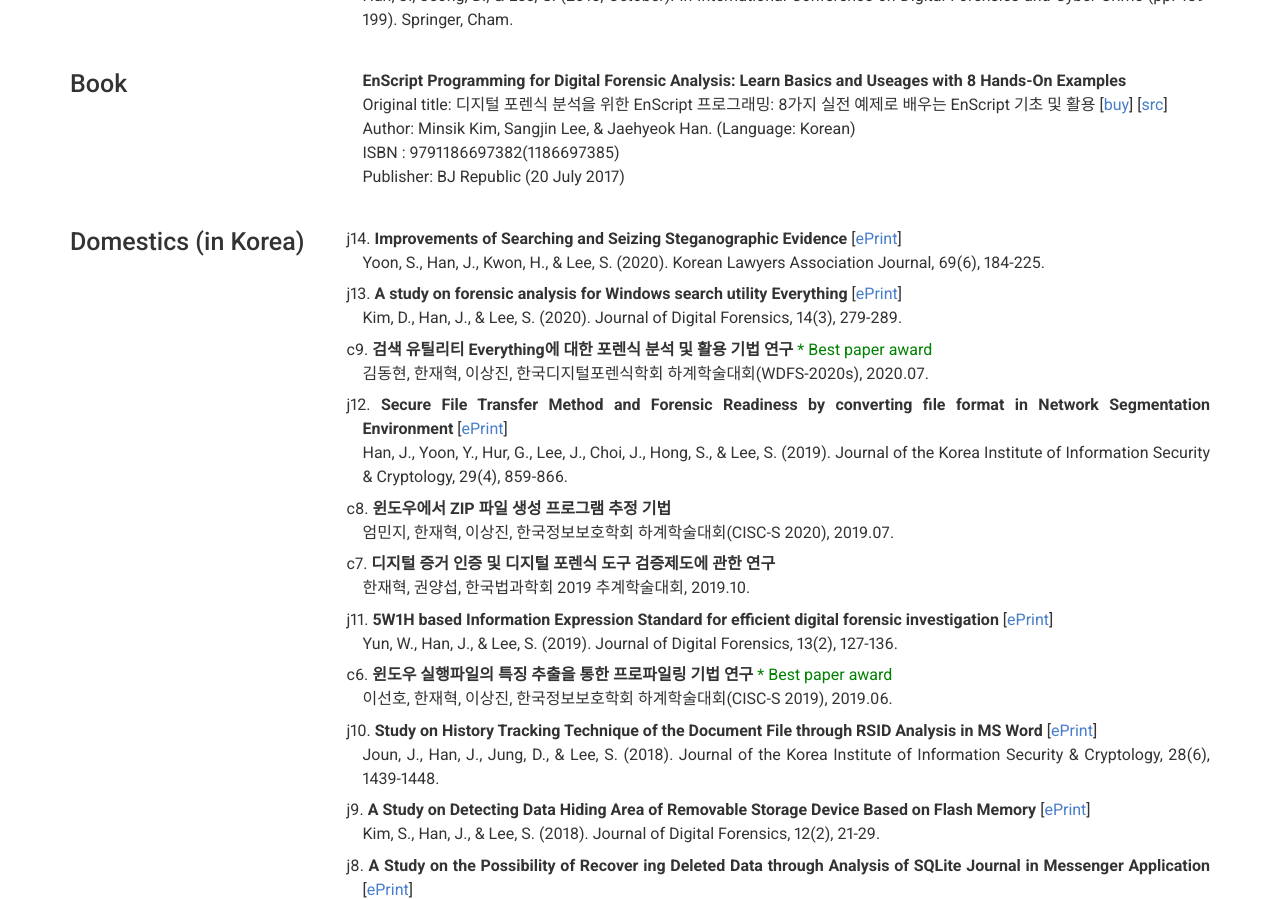
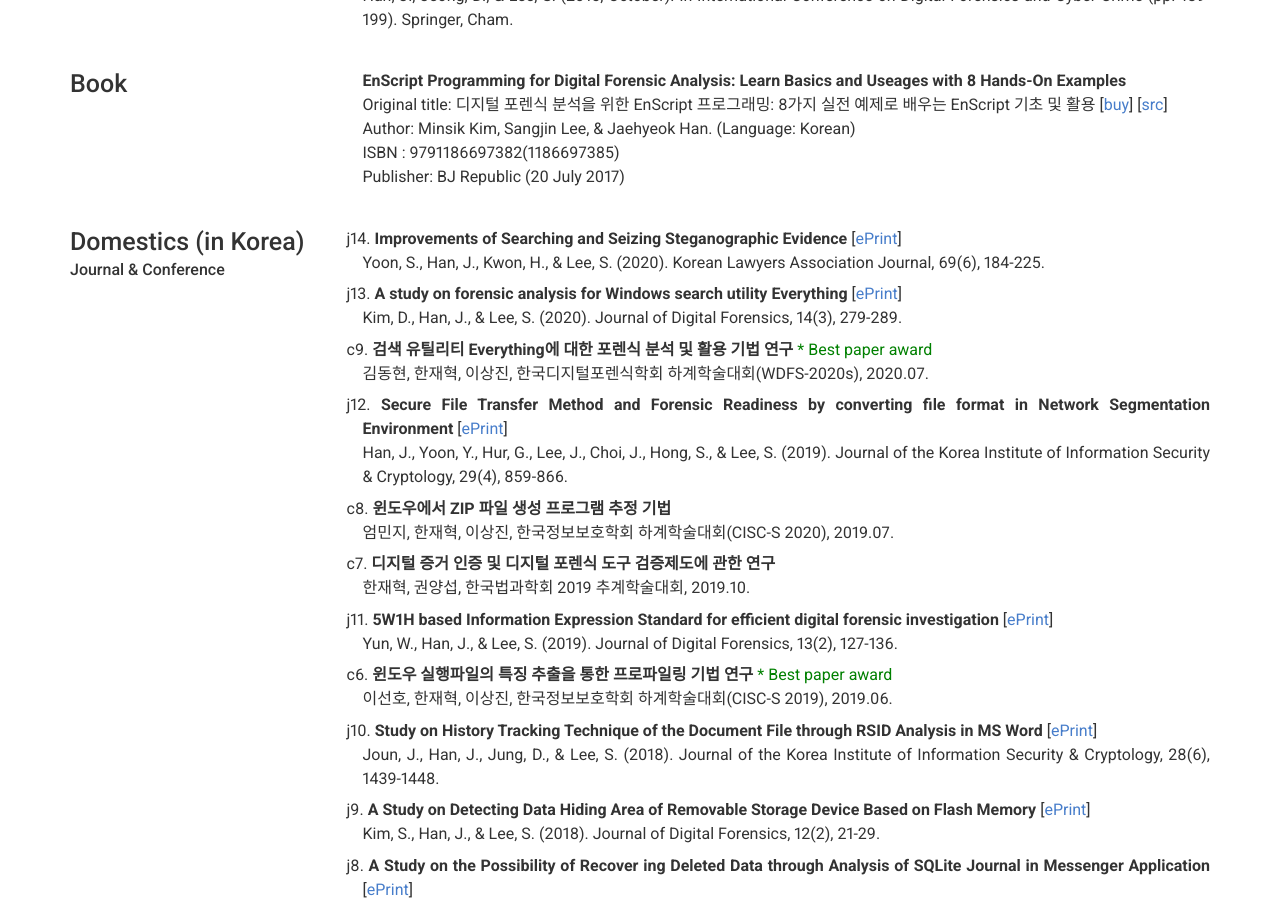
Before and after one commit to JaehyeokHan/jaehyeokhan.github.io, a Jekyll site: the page built from index.md, in a window 1280 px wide and 900 px high, scrolled down 3040 px. Built offline with Jekyll 4.4.1, drawn with Linux system fonts in a browser that asks for light colours; nearby versions of some CDN libraries.

Commit message:
Update _config.yml

```diff
--- a/_config.yml
+++ b/_config.yml
@@ -183,6 +183,7 @@ content:
 
       - layout: left
         title: Domestics (in Korea)
+        sub_title: Journal & Conference
         description: | # this will include new lines to allow paragraphs
           <p style="text-indent: -1em;">j14. <b>Improvements of Searching and Seizing Steganographic Evidence</b> [<A href = "https://www.kci.go.kr/kciportal/ci/sereArticleSearch/ciSereArtiView.kci?sereArticleSearchBean.artiId=ART002671199" target = "top">ePrint</A>]<br>Yoon, S., Han, J., Kwon, H., & Lee, S. (2020). Korean Lawyers Association Journal, 69(6), 184-225.</p>
           <p style="text-indent: -1em;">j13. <b>A study on forensic analysis for Windows search utility Everything</b> [<A href = "https://www.kci.go.kr/kciportal/ci/sereArticleSearch/ciSereArtiView.kci?sereArticleSearchBean.artiId=ART002636122" target = "top">ePrint</A>]<br>Kim, D., Han, J., & Lee, S. (2020). Journal of Digital Forensics, 14(3), 279-289.</p>
```
